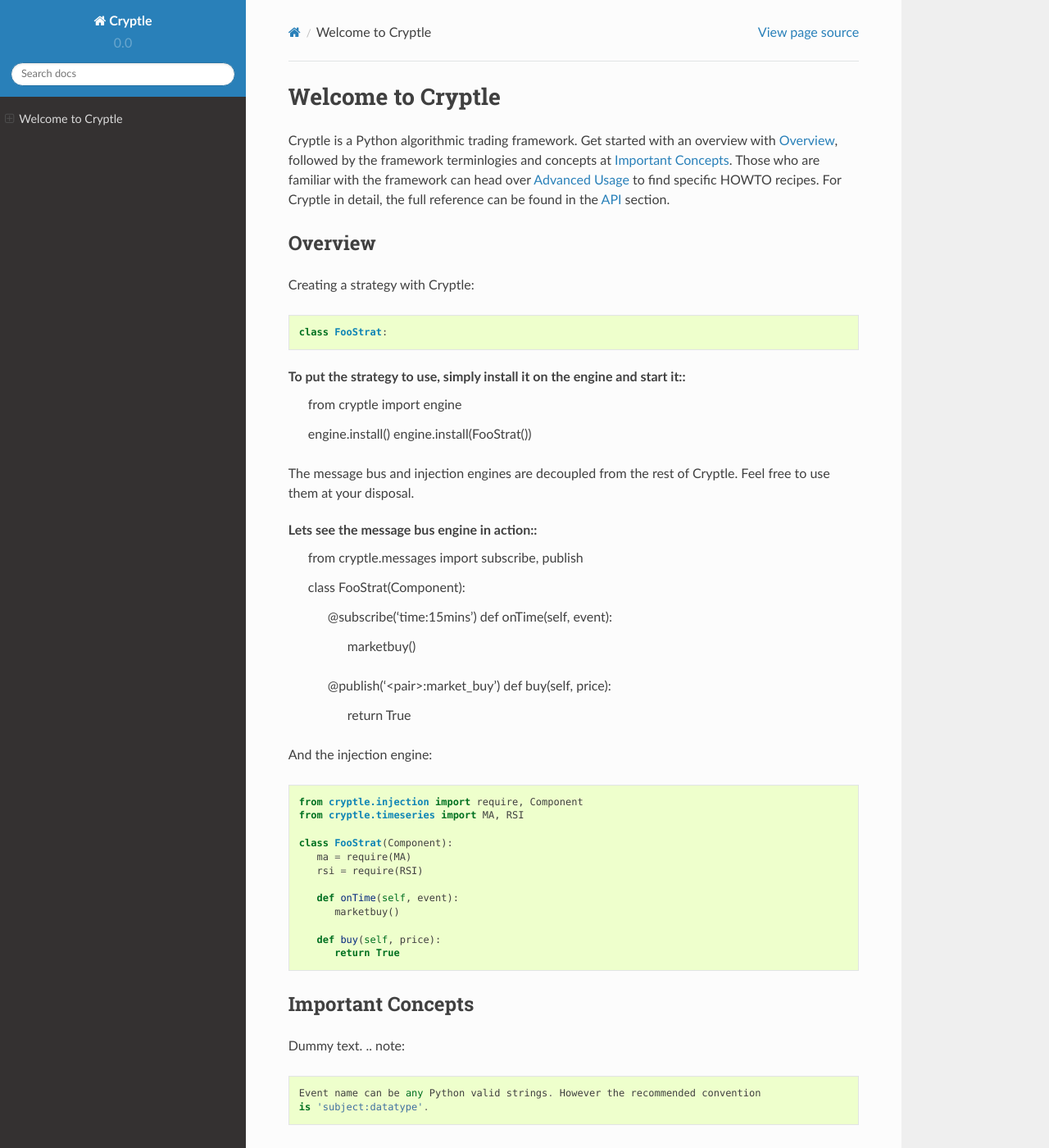
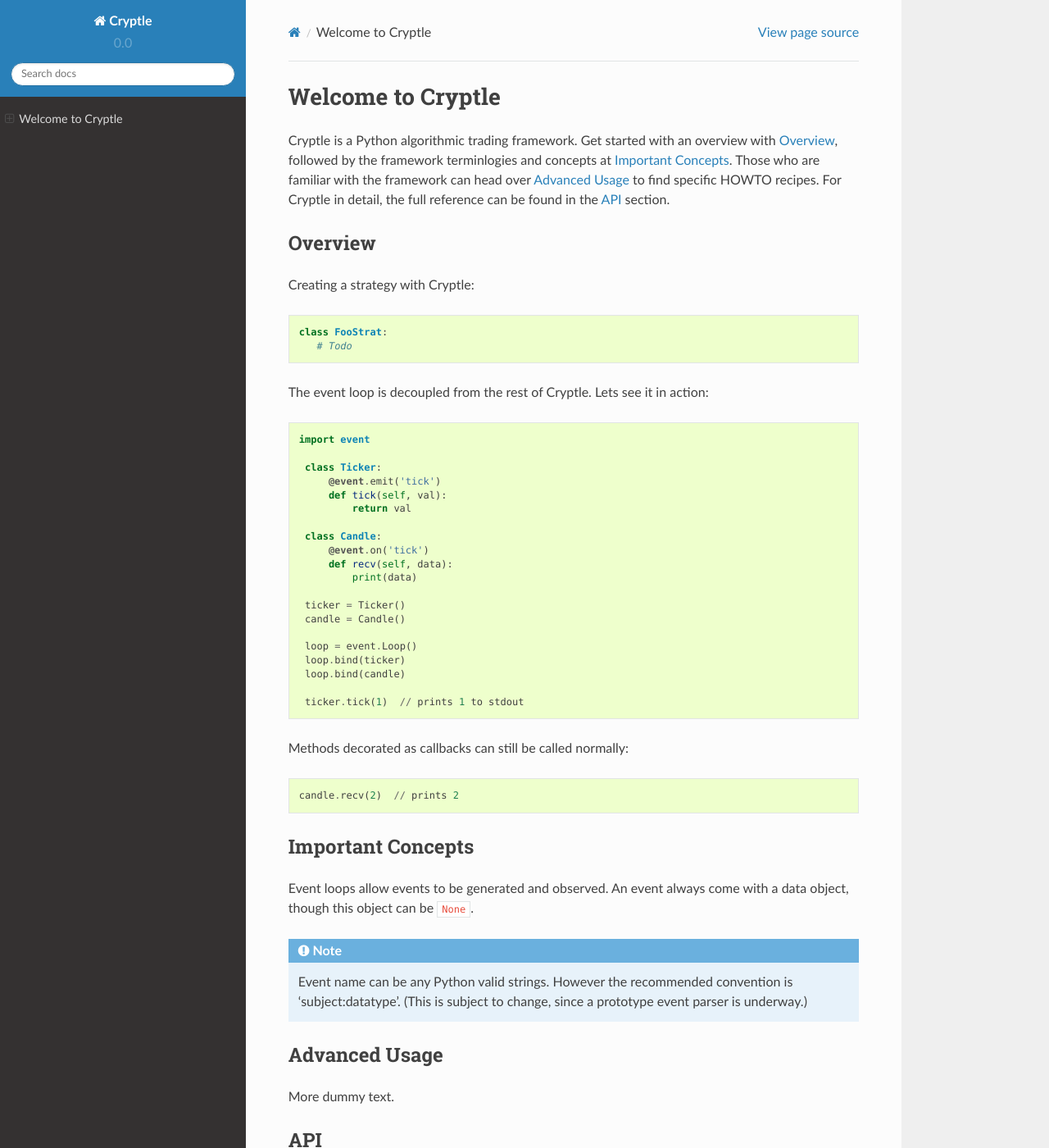
Before and after one commit to bridgelancer/cryptle_fork, a Sphinx documentation site: the page built from docs/index.rst, in a window 1280 px wide and 1400 px high. Shown: the whole window at 82% size. Built offline with Sphinx 7.4.7 and the Read the Docs theme 2.0.0, drawn with Linux system fonts in a browser that asks for light colours.

Commit message:
Add event loop documentation

```diff
--- a/docs/index.rst
+++ b/docs/index.rst
@@ -16,58 +16,48 @@ Overview
 Creating a strategy with Cryptle::
 
    class FooStrat:
+      # Todo
 
+The event loop is decoupled from the rest of Cryptle.  Lets see it in action::
 
-To put the strategy to use, simply install it on the engine and start it::
-   from cryptle import engine
+   import event
 
-   engine.install()
-   engine.install(FooStrat())
+    class Ticker:
+        @event.emit('tick')
+        def tick(self, val):
+            return val
 
-The message bus and injection engines are decoupled from the rest of Cryptle.
-Feel free to use them at your disposal.
+    class Candle:
+        @event.on('tick')
+        def recv(self, data):
+            print(data)
 
-Lets see the message bus engine in action::
-   from cryptle.messages import subscribe, publish
+    ticker = Ticker()
+    candle = Candle()
 
-   class FooStrat(Component):
+    loop = event.Loop()
+    loop.bind(ticker)
+    loop.bind(candle)
 
-      @subscribe('time:15mins')
-      def onTime(self, event):
-         marketbuy()
+    ticker.tick(1)  // prints 1 to stdout
 
-      @publish('<pair>:market_buy')
-      def buy(self, price):
-         return True
+Methods decorated as callbacks can still be called normally::
 
-
-And the injection engine::
-
-   from cryptle.injection import require, Component
-   from cryptle.timeseries import MA, RSI
-
-   class FooStrat(Component):
-      ma = require(MA)
-      rsi = require(RSI)
-
-      def onTime(self, event):
-         marketbuy()
-
-      def buy(self, price):
-         return True
+    candle.recv(2)  // prints 2
 
 
 .. _concepts:
 
 Important Concepts
-==============
+==================
 
-Dummy text.
+Event loops allow events to be generated and observed. An event always come with
+a data object, though this object can be :code:`None`.
+
 .. note::
    Event name can be any Python valid strings. However the recommended convention
-   is 'subject:datatype'.
-
-
+   is 'subject:datatype'. (This is subject to change, since a prototype event
+   parser is underway.)
 
 
 .. _advanced:
@@ -112,6 +102,13 @@ Exchange
    :members:
 
 
+Event
+-----
+
+.. automodule:: cryptle.event
+   :members:
+
+
 Backtest
 --------
 
--- a/docs/usage.py
+++ /dev/null
@@ -1,52 +0,0 @@
-# ===[ DI framework ]===
-from cryptle.di import Component, require
-
-class Car(Component):
-    engine = require(Engine)
-    frame = require(Frame)
-
-    def start(self):
-        self.frame.safetycheck()
-        self.engine.fire()
-
-
-# ===[ foostrat.py ]===
-from cryptle.di import Component
-from cryptle.ta import MA, RSI
-from cryptle.mq import publish, subscribe
-
-class FooStrat(Component):
-    ma  = require(MA)
-    rsi = require(RSI)
-
-    def __init__(self, pair):
-        self.pair = pair
-
-    @subscribe('event')
-    def onEvent(self):
-        pass
-
-    @subscribe('time')
-    def on15minutes(self):
-        pass
-
-    @publish(...)
-    def hi():
-        ...
-
-
-# ===[ main.py ]===
-if __name__ == '__main__':
-    import cryptle.engine as engine
-    config = {...}
-    engine.install(FooStrat(config))
-
-    # Raises dependency exception
-    engine.start()
-
-    from cryptle.ta import MA, RSI
-    engine.install(MA(pair))
-    engine.install(RSI(pair))
-
-    # Succeed
-    engine.start()
```
Also changed, not shown: TODO.md (+2 -2 lines), 2 other files.
